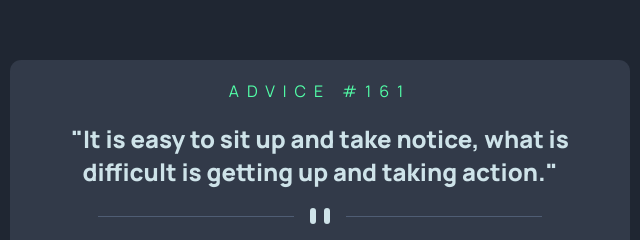
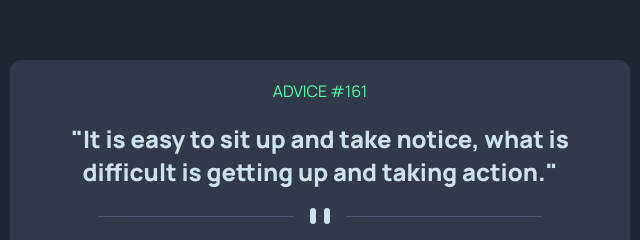
Before and after one commit to karmas-turn/Advice_generator_app, a plain HTML site: page index.html in a window 1280 px wide. Shown: the part 236-476 px from the top of the page, 320-960 px from the left. Drawn offline with Linux system fonts and the light colour scheme.

Commit message:
Update index.css

```diff
--- a/index.css
+++ b/index.css
@@ -49,7 +49,7 @@ main{
   font-size: 1rem;
   text-transform: uppercase;
   justify-self: center;
-  letter-spacing: 0.5rem;
+
 }
 
 
```
